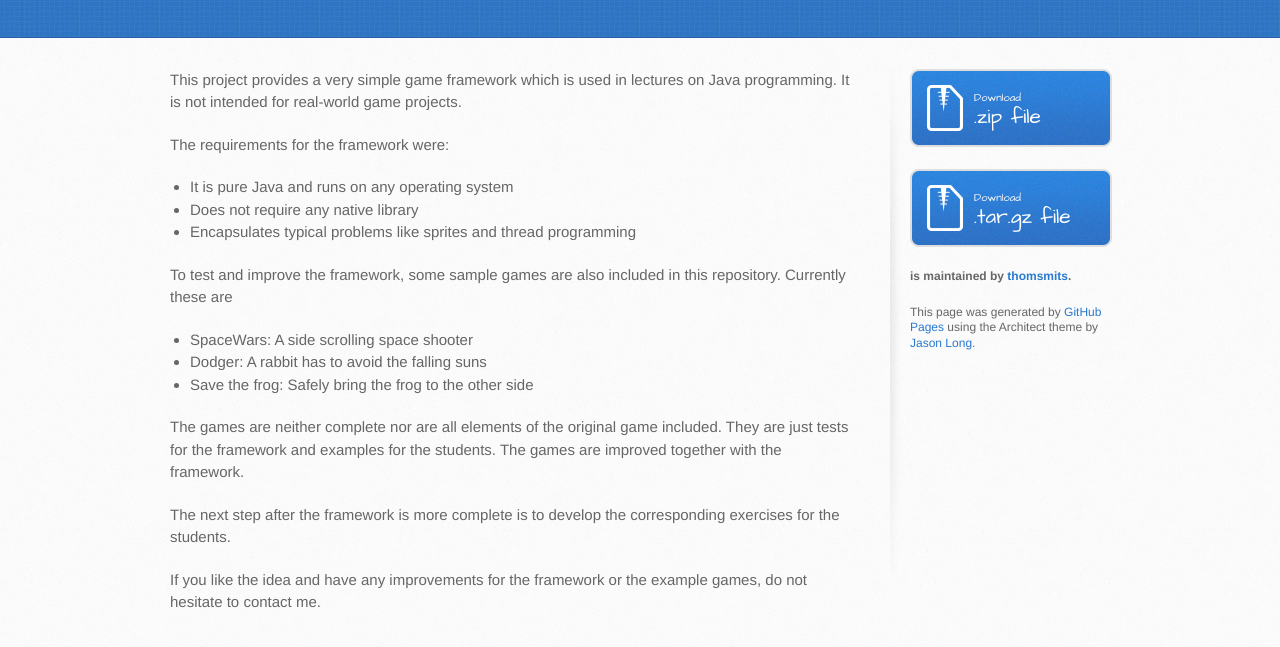
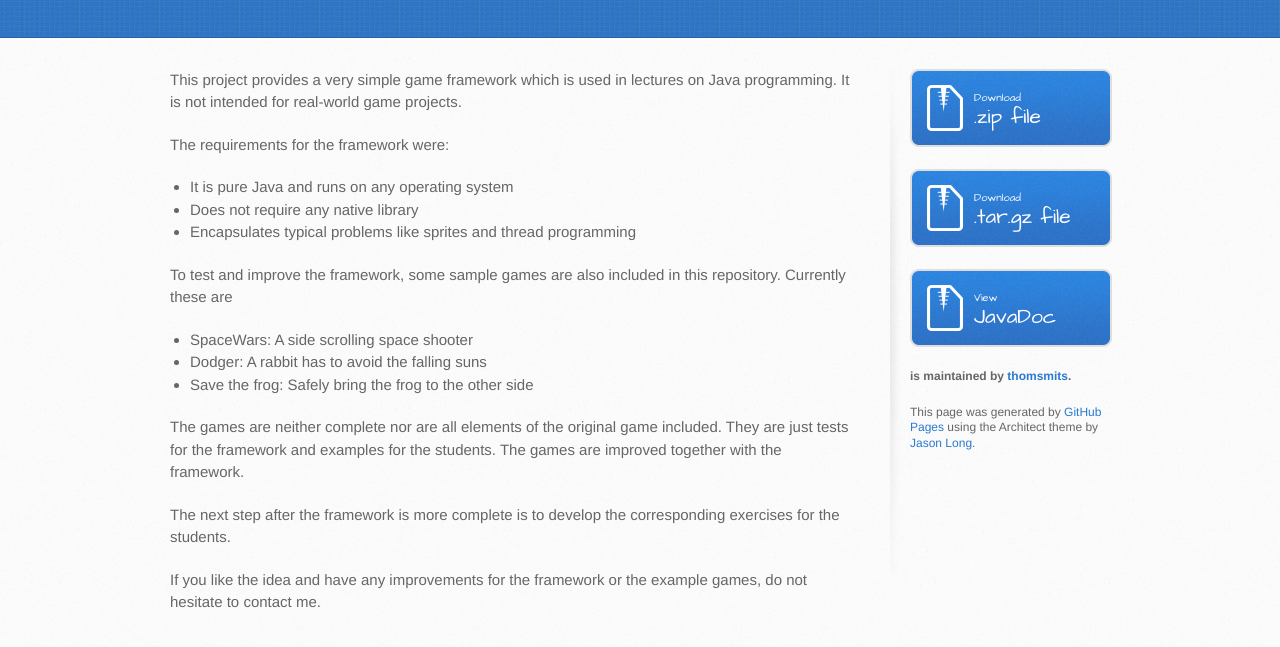
Before and after one commit to thomsmits/game-framework, a plain HTML site: page index.html in a window 1280 px wide. Shown: the part 269-916 px from the top of the page. Drawn offline with Linux system fonts and the light colour scheme.

Commit message:
Update index.html

```diff
--- a/index.html
+++ b/index.html
@@ -61,6 +61,10 @@
             <small>Download</small>
             .tar.gz file
           </a>
+          <a href="http://thomsmits.github.io/game-framework/javadoc/" class="button">
+            <small>View</small>
+            JavaDoc
+          </a>
 
           <p class="repo-owner"><a href="https://github.com/thomsmits/game-framework"></a> is maintained by <a href="https://github.com/thomsmits">thomsmits</a>.</p>
 
```
